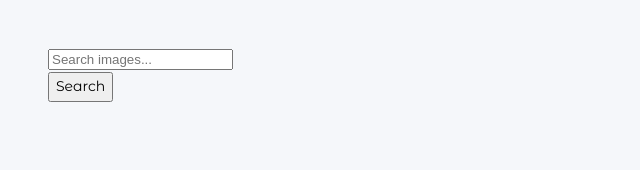
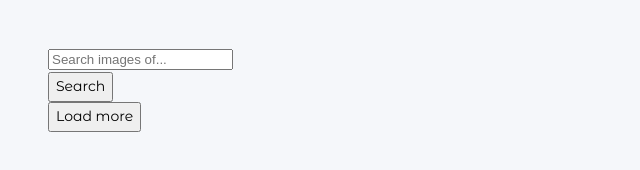
Before and after one commit to Hi-tei-hi-me/goit-js-hw-11, a website built with Parcel: page src/index.html in a window 1280 px wide. Shown: the whole page, without its empty margins (0-640 px from the left). Built offline with nearby package versions, Linux system fonts and the light colour scheme; what simplelightbox would draw is missing.

Commit message:
Update index.html

```diff
--- a/src/index.html
+++ b/src/index.html
@@ -14,10 +14,11 @@
     <!-- Search form -->
     <form class="search-form" id="search-form">
       <input
+        class="search-form-input"
         type="text"
         name="searchQuery"
         autocomplete="off"
-        placeholder="Search images..."
+        placeholder="Search images of..."
       />
       <button type="submit">Search</button>
     </form>
@@ -42,7 +43,9 @@
         </div>
       </div> -->
     </div>
-    <button type="button" class="load-more visually-hidden">Load more</button>
+    <button type="button" class="load-more" id="load-more-btn" hidden>
+      Load more
+    </button>
 
     <script src="js/main.js" type="module"></script>
   </body>
```
